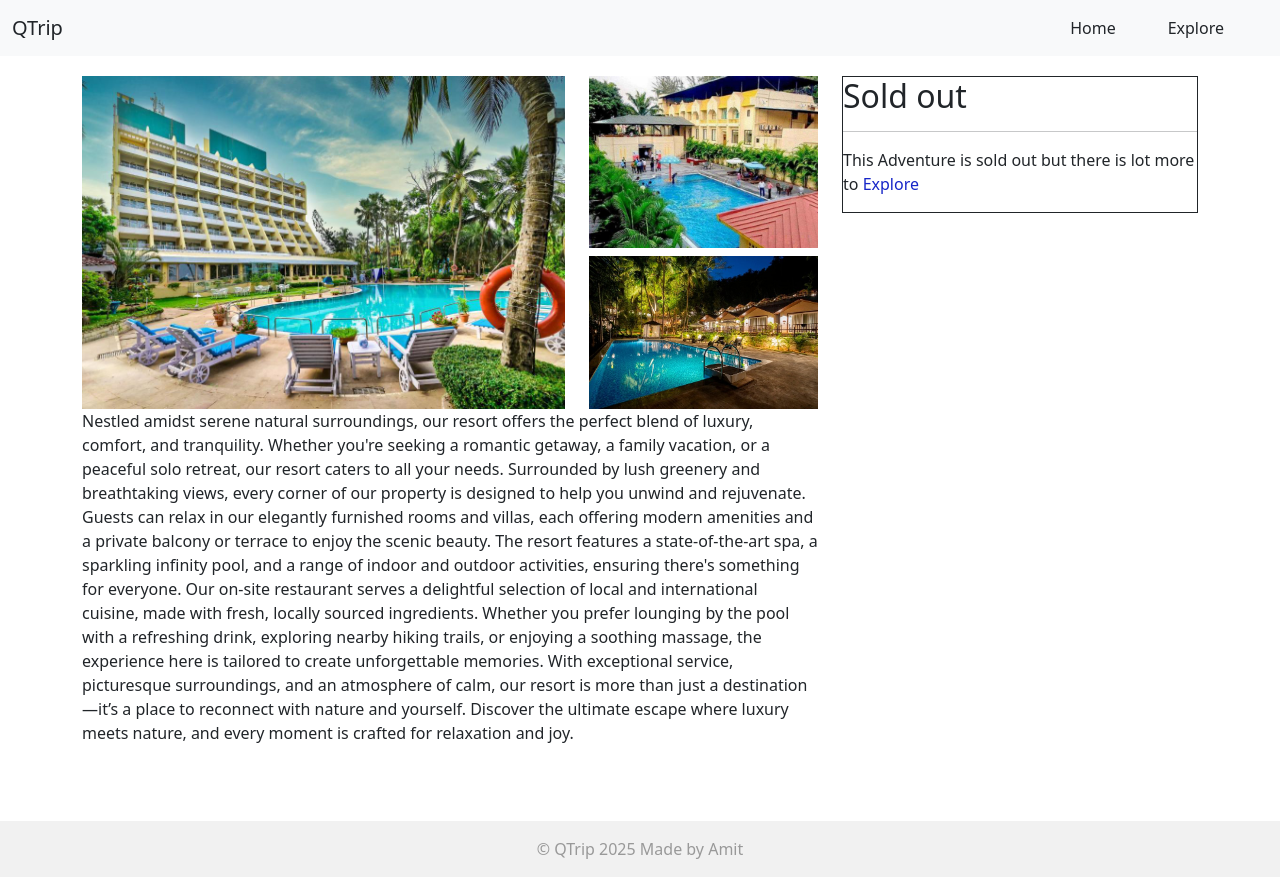
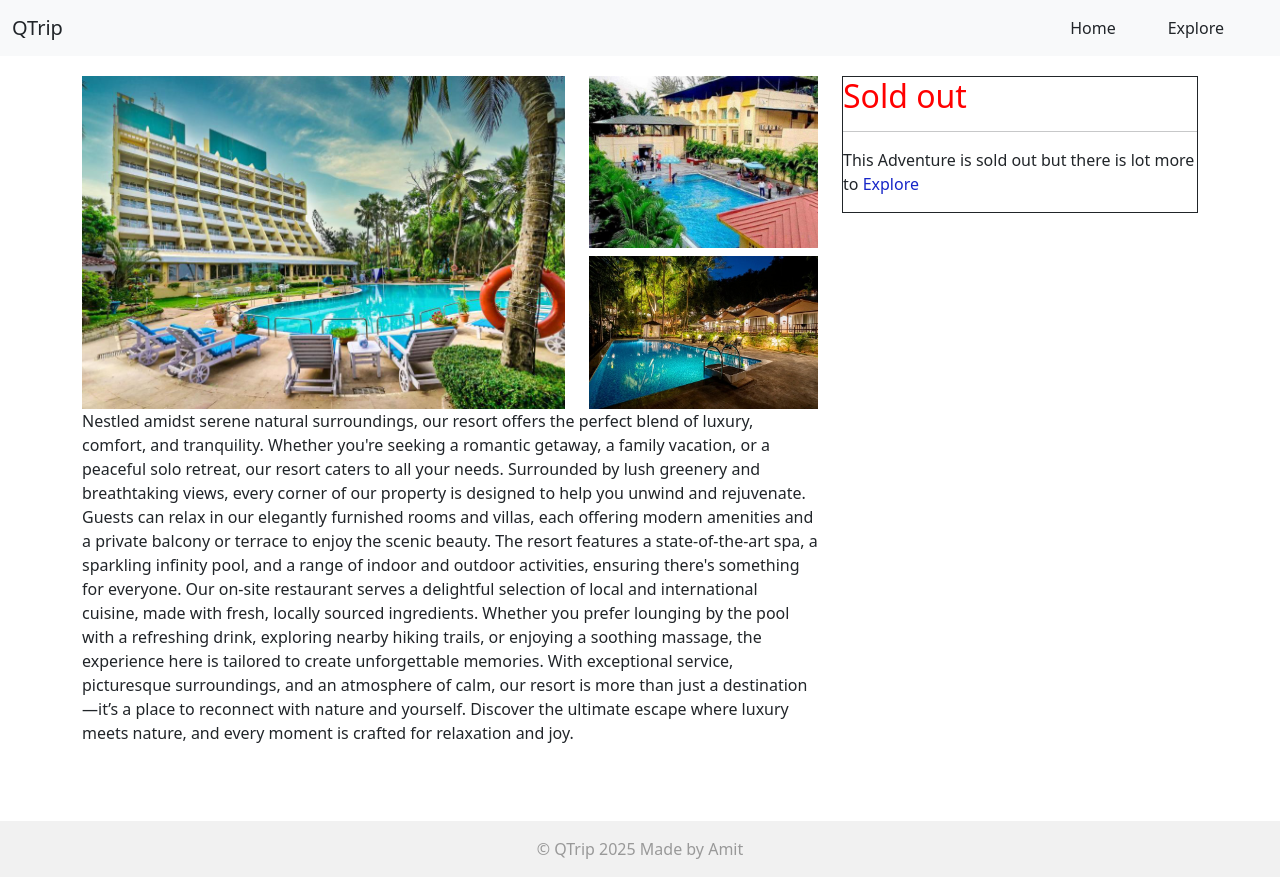
Before and after one commit to amitkajla321/Project, a plain HTML site: page pages/adventures/resort/index.html in a window 1280 px wide. Drawn offline with nearby package versions, Linux system fonts and the light colour scheme.

Commit message:
text edit

```diff
--- a/pages/adventures/resort/index.html
+++ b/pages/adventures/resort/index.html
@@ -98,7 +98,7 @@
           </div>
           <div class="col-12 col-lg-4">
             <div class="border border-dark">
-              <h2>Sold out</h2>
+              <h2 style="color: red;">Sold out</h2>
               <hr />
               <p>
                 This Adventure is sold out but there is lot more to
```
